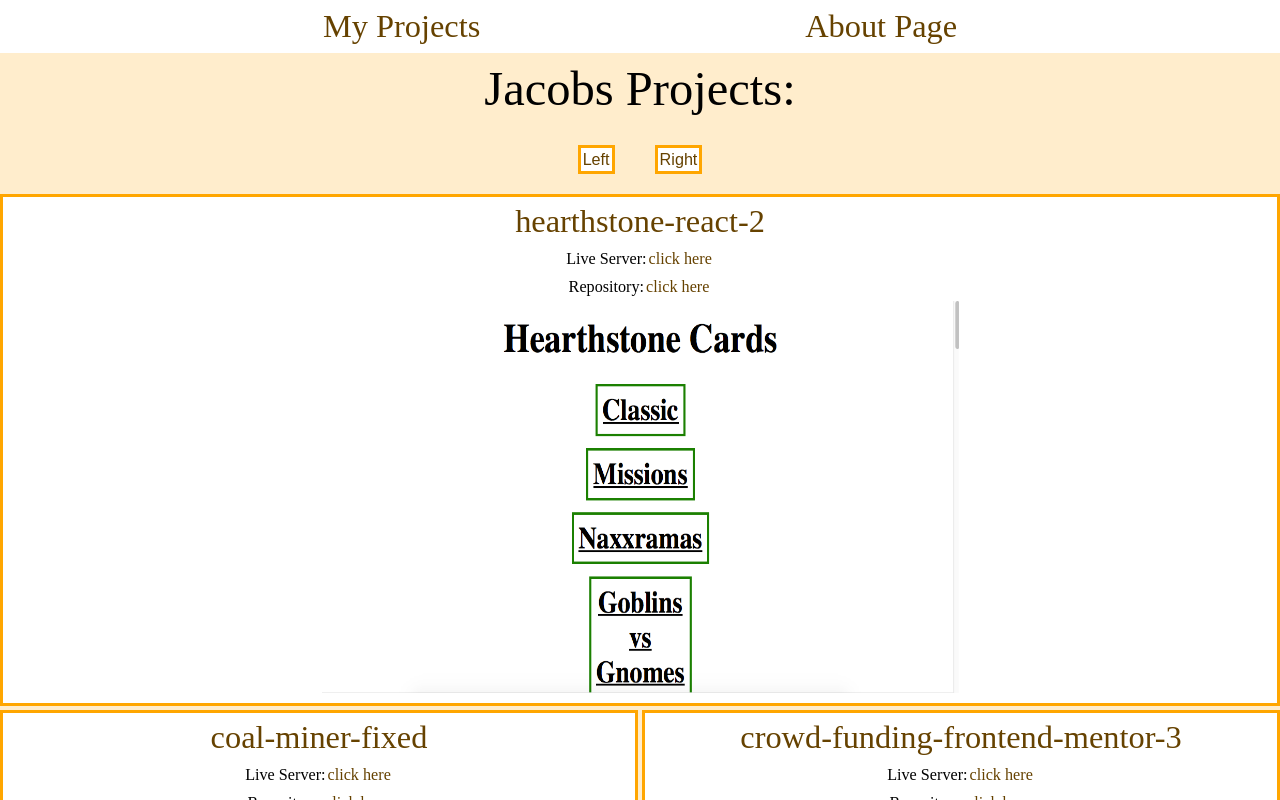
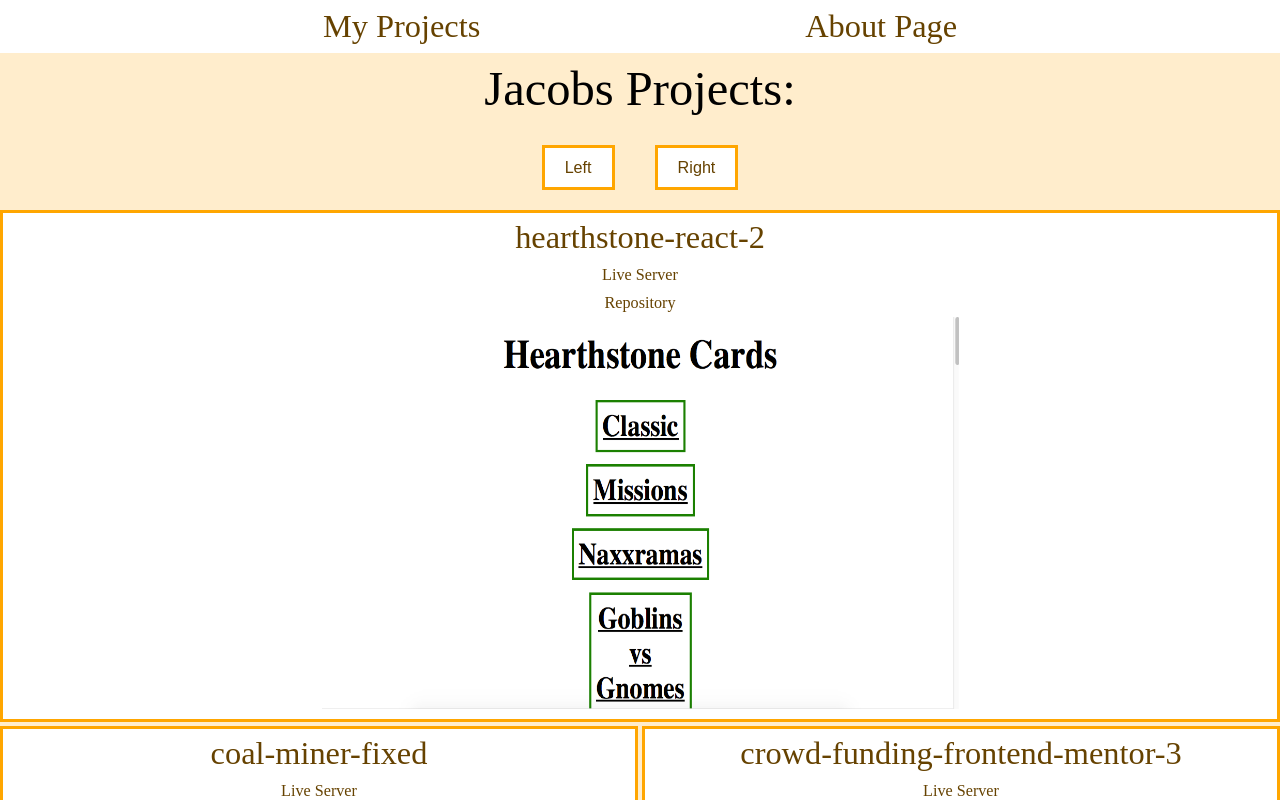
Before and after one commit to collerhatguy/portfolio-react, a React (Create React App) app: page /projects in a window 1280 px wide. Shown: the top 800 px of the page. Built offline with nearby package versions, Linux system fonts and the light colour scheme; the HTML template or start-up script is replaced by a standard one.

Commit message:
simplified anchor tags for projects

```diff
--- a/src/components/Project.js
+++ b/src/components/Project.js
@@ -5,27 +5,21 @@
         <div className={indexOfMain === index ? "project main-project" : "project"}>
             <h2 className="project-name">{project}</h2>
             <h3 className="project-live-server">
-                Live Server:
                 <a
                     target="_blank"
                     href={`https://collerhatguy.github.io/${project}/`}
-                >click here</a>
+                >Live Server</a>
             </h3>
             <h3 className="project-repository">
-                Repository:
                 <a
                     target="_blank"
                     href={`https://github.com/collerhatguy/${project}`}
-                >click here</a>
+                >Repository</a>
             </h3>
            <div
                 className="project-photo"
                 style={{ backgroundImage: `url(${process.env.PUBLIC_URL}/projectPhotos/${project}.png)`}}>
             </div>
-            {/* <img href={`/projectPhotos/${project.name}.png`}></img>
-            <blockquote class="imgur-embed-pub" lang="en" data-id="a/jz7cro0" data-context="false" >
-                <a href={project.img}></a>
-            </blockquote><script async src="//s.imgur.com/min/embed.js" charset="utf-8"></script> */}
         </div>
     )
 }
--- a/src/style/App.css
+++ b/src/style/App.css
@@ -110,7 +110,7 @@
   width: -webkit-min-content;
   width: -moz-min-content;
   width: min-content;
-  padding: 2rem;
+  padding: 1rem 2rem !important;
   margin: 2rem;
   border: solid 3px #ffa600;
   text-decoration: none;
--- a/src/style/_classes.scss
+++ b/src/style/_classes.scss
@@ -28,7 +28,7 @@
 .btn {
     @include font-size(1);
     width: min-content;
-    padding: 2rem;
+    padding: 1rem 2rem !important;
     margin: 2rem;
     border: solid 3px $tertiary-color-200;
     @include button();
```
Also changed, not shown: 1 other file (tests, documents, lock files or other folders).
